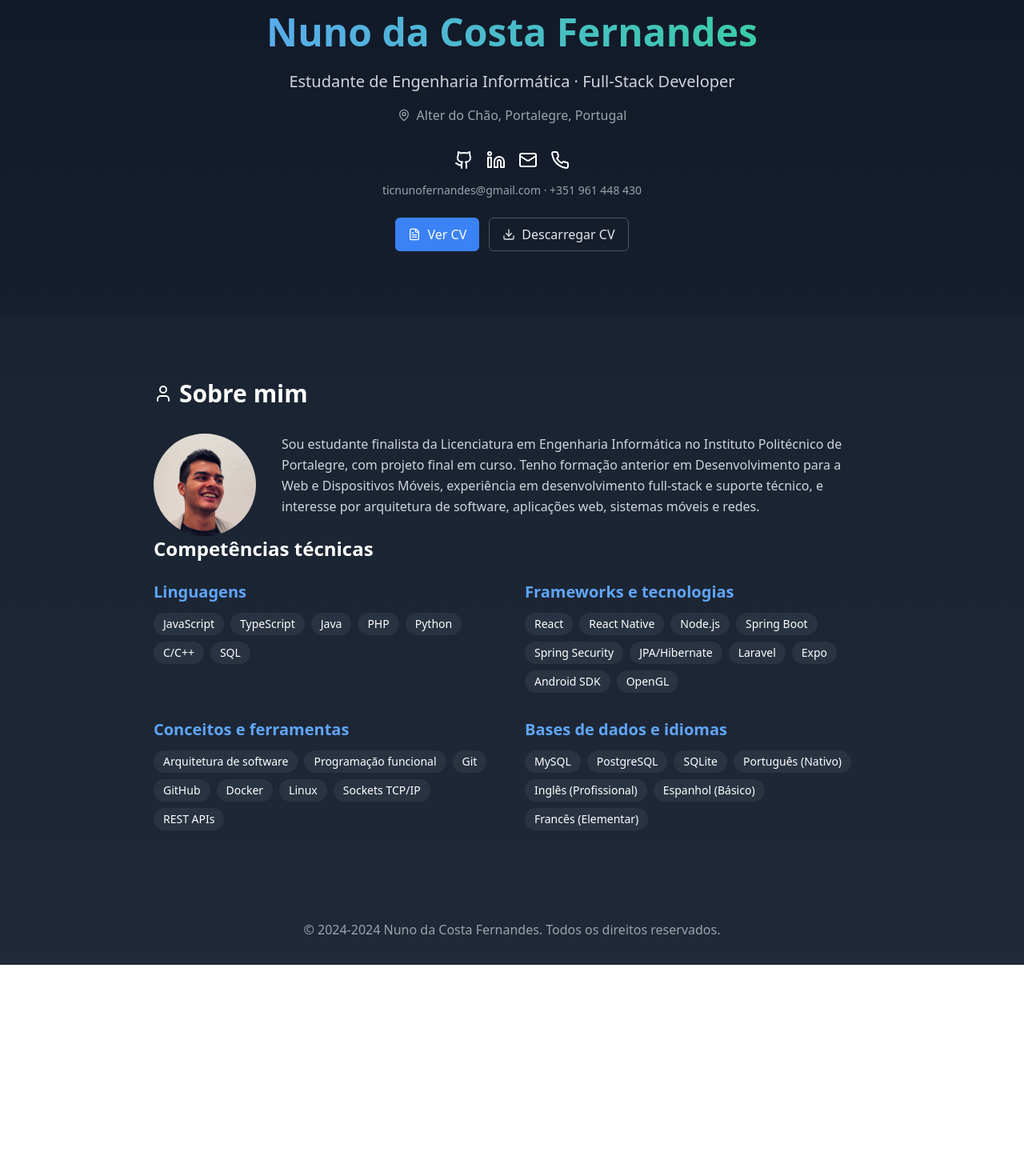
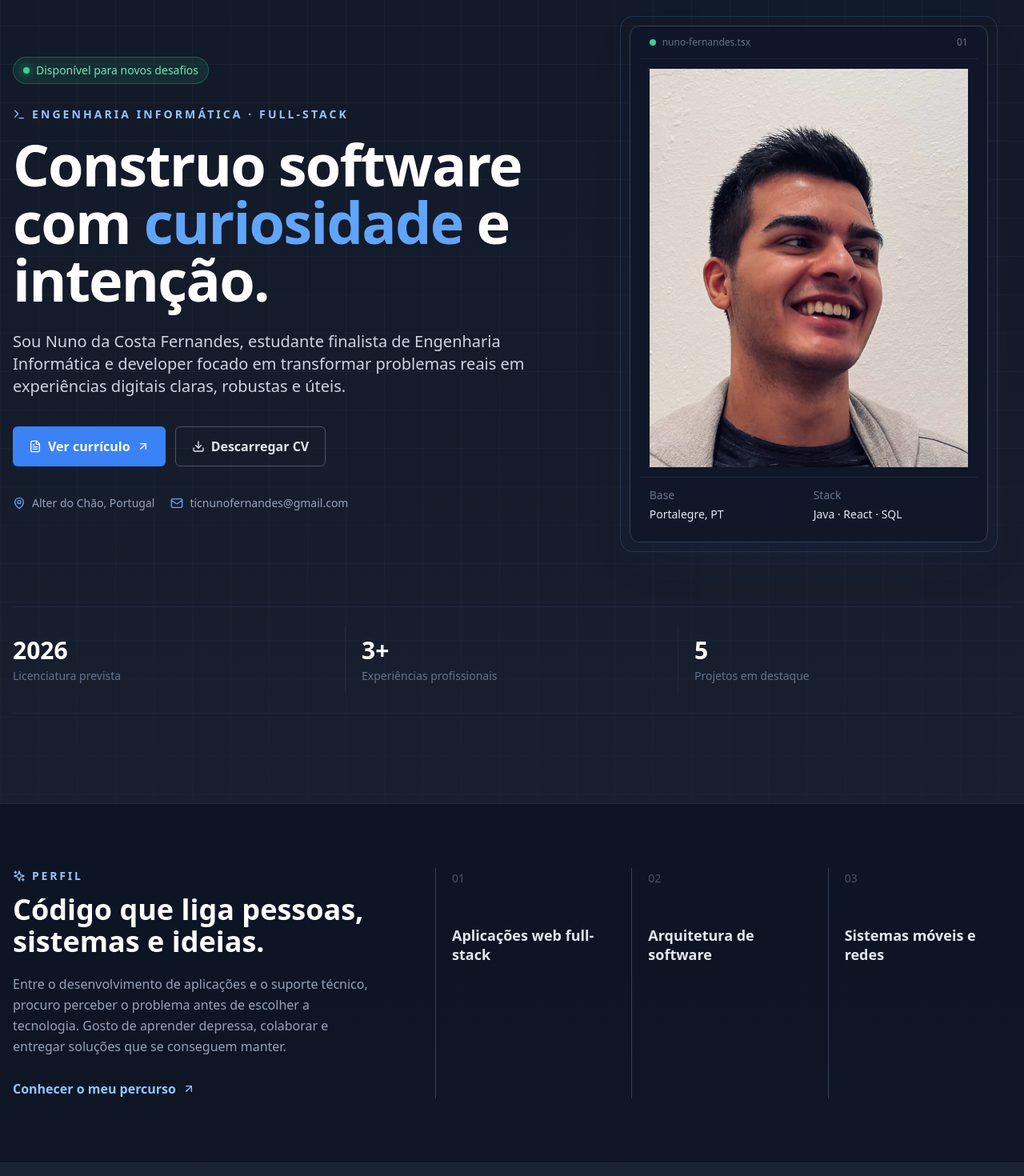
Before and after one commit to nunofernandes2000/Portfolio, a React (Vite) app: page / in a window 1280 px wide. Shown: the part 120-1590 px from the top of the page at 80% size. Before the commit the page ends 1326 px from the top, so only its background shows below. Built offline with nearby package versions, Linux system fonts and the light colour scheme.

Commit message:
feat(home): redesign portfolio landing page

```diff
--- a/src/pages/Home.tsx
+++ b/src/pages/Home.tsx
@@ -1,76 +1,161 @@
-import { Download, FileText, Github, Linkedin, Mail, MapPin, Phone, User } from 'lucide-react';
+import {
+  ArrowUpRight,
+  Download,
+  FileText,
+  Github,
+  Linkedin,
+  Mail,
+  MapPin,
+  Phone,
+  Sparkles,
+  Terminal,
+  UserRound
+} from 'lucide-react';
 import { TechStack } from '../components/TechStack';
-import myPhoto from '../assets/my-photo.jpeg'; // Ajuste o caminho conforme necessário
+import myPhoto from '../assets/my-photo.jpeg';
+
+const highlights = [
+  { value: '2026', label: 'Licenciatura prevista' },
+  { value: '3+', label: 'Experiências profissionais' },
+  { value: '5', label: 'Projetos em destaque' }
+];
+
+const focusAreas = [
+  'Aplicações web full-stack',
+  'Arquitetura de software',
+  'Sistemas móveis e redes'
+];
 
 export function Home() {
   return (
-    <>
-      {/* Seção Hero */}
-      <header className="container mx-auto px-4 py-20">
-        <div className="max-w-4xl mx-auto text-center">
-          <h1 className="text-5xl font-bold mb-6 bg-clip-text text-transparent bg-gradient-to-r from-blue-400 to-emerald-400">
-            Nuno da Costa Fernandes
+    <div className="relative overflow-hidden">
+      <div className="pointer-events-none absolute inset-0 bg-[linear-gradient(rgba(148,163,184,0.06)_1px,transparent_1px),linear-gradient(90deg,rgba(148,163,184,0.06)_1px,transparent_1px)] bg-[size:48px_48px] [mask-image:linear-gradient(to_bottom,black,transparent_75%)]" />
+      <section className="relative container mx-auto px-4 pb-20 pt-16 md:pb-28 md:pt-24">
+        <div className="grid items-center gap-14 lg:grid-cols-[1.15fr_0.85fr]">
+          <div>
+            <div className="mb-7 inline-flex items-center gap-2 rounded-full border border-emerald-400/30 bg-emerald-400/10 px-3 py-1.5 text-sm text-emerald-300">
+              <span className="h-2 w-2 rounded-full bg-emerald-400 shadow-[0_0_12px_rgba(52,211,153,0.8)]" />
+              Disponível para novos desafios
+            </div>
+            <p className="mb-4 flex items-center gap-2 text-sm font-semibold uppercase tracking-[0.22em] text-blue-300">
+              <Terminal className="h-4 w-4" /> Engenharia Informática · Full-Stack
+            </p>
+            <h1 className="max-w-4xl text-5xl font-bold leading-[1.05] tracking-tight text-white md:text-7xl">
+              Construo software com <span className="text-blue-400">curiosidade</span> e intenção.
             </h1>
-          <p className="text-xl text-gray-300 mb-4">
-            Estudante de Engenharia Informática · Full-Stack Developer
+            <p className="mt-7 max-w-2xl text-lg leading-relaxed text-slate-300 md:text-xl">
+              Sou Nuno da Costa Fernandes, estudante finalista de Engenharia Informática e developer focado em transformar problemas reais em experiências digitais claras, robustas e úteis.
             </p>
-          <p className="text-gray-400 mb-8 flex items-center justify-center gap-2">
-            <MapPin className="w-4 h-4" /> Alter do Chão, Portalegre, Portugal
-          </p>
-          <div className="flex justify-center gap-4 mb-4">
-            <a href="https://github.com/nunofernandes2000" aria-label="GitHub" className="hover:text-blue-400 transition-colors">
-              <Github className="w-6 h-6" />
-            </a>
-            <a href="https://www.linkedin.com/in/nuno-fernandes-164910238/" aria-label="LinkedIn" className="hover:text-blue-400 transition-colors">
-              <Linkedin className="w-6 h-6" />
-            </a>
-            <a href="mailto:ticnunofernandes@gmail.com" aria-label="Email" className="hover:text-blue-400 transition-colors">
-              <Mail className="w-6 h-6" />
-            </a>
-            <a href="tel:+351961448430" aria-label="Telefone" className="hover:text-blue-400 transition-colors">
-              <Phone className="w-6 h-6" />
-            </a>
-          </div>
-          <p className="text-sm text-gray-400">ticnunofernandes@gmail.com · +351 961 448 430</p>
-          <div className="flex flex-wrap justify-center gap-3 mt-6">
+            <div className="mt-9 flex flex-wrap gap-3">
               <a
                 href="/cv/CV_Nuno_2026.pdf"
                 target="_blank"
                 rel="noreferrer"
-              className="inline-flex items-center gap-2 px-4 py-2 rounded-md bg-blue-500 text-white hover:bg-blue-400 transition-colors"
+                className="inline-flex items-center gap-2 rounded-md bg-blue-500 px-5 py-3 font-semibold text-white transition-all hover:-translate-y-0.5 hover:bg-blue-400 focus:outline-none focus:ring-2 focus:ring-blue-300"
               >
-              <FileText className="w-4 h-4" />
-              Ver CV
+                <FileText className="h-4 w-4" />
+                Ver currículo
+                <ArrowUpRight className="h-4 w-4" />
               </a>
               <a
                 href="/cv/CV_Nuno_2026.pdf"
                 download="CV_Nuno_2026.pdf"
-              className="inline-flex items-center gap-2 px-4 py-2 rounded-md border border-gray-600 text-gray-200 hover:border-blue-400 hover:text-blue-400 transition-colors"
+                className="inline-flex items-center gap-2 rounded-md border border-slate-600 px-5 py-3 font-semibold text-slate-200 transition-all hover:-translate-y-0.5 hover:border-slate-400 hover:text-white focus:outline-none focus:ring-2 focus:ring-slate-400"
               >
-              <Download className="w-4 h-4" />
+                <Download className="h-4 w-4" />
                 Descarregar CV
               </a>
             </div>
+            <div className="mt-9 flex flex-wrap items-center gap-x-5 gap-y-3 text-sm text-slate-400">
+              <span className="flex items-center gap-2"><MapPin className="h-4 w-4 text-blue-400" /> Alter do Chão, Portugal</span>
+              <span className="flex items-center gap-2"><Mail className="h-4 w-4 text-blue-400" /> ticnunofernandes@gmail.com</span>
             </div>
-      </header>
+          </div>
 
-      <section className="py-20 bg-gray-800/50">
-        <div className="container mx-auto px-4">
-          <div className="max-w-4xl mx-auto">
-            <h2 className="text-3xl font-bold mb-8 flex items-center gap-2">
-              <User className="w-6 h-6" />
-              Sobre mim
-            </h2>
-            <div className="flex flex-col md:flex-row items-center md:items-start gap-8">
-              <img src={myPhoto} alt="Nuno Fernandes" className="w-32 h-32 rounded-full object-cover" />
-              <p className="text-gray-300 leading-relaxed">
-                Sou estudante finalista da Licenciatura em Engenharia Informática no Instituto Politécnico de Portalegre, com projeto final em curso. Tenho formação anterior em Desenvolvimento para a Web e Dispositivos Móveis, experiência em desenvolvimento full-stack e suporte técnico, e interesse por arquitetura de software, aplicações web, sistemas móveis e redes.
+          <div className="relative mx-auto w-full max-w-md lg:justify-self-end">
+            <div className="absolute -inset-3 rounded-2xl border border-blue-400/20" />
+            <div className="relative overflow-hidden rounded-xl border border-slate-700 bg-slate-900/90 p-3 shadow-2xl shadow-blue-950/30">
+              <div className="flex items-center justify-between border-b border-slate-800 px-3 pb-3 text-xs text-slate-500">
+                <span className="flex items-center gap-2"><span className="h-2 w-2 rounded-full bg-emerald-400" /> nuno-fernandes.tsx</span>
+                <span>01</span>
+              </div>
+              <div className="p-3">
+                <img src={myPhoto} alt="Nuno da Costa Fernandes" className="aspect-[4/5] w-full object-cover object-center grayscale-[15%]" />
+              </div>
+              <div className="grid grid-cols-2 gap-3 border-t border-slate-800 p-3 text-sm">
+                <div>
+                  <p className="text-slate-500">Base</p>
+                  <p className="mt-1 font-medium text-slate-200">Portalegre, PT</p>
+                </div>
+                <div>
+                  <p className="text-slate-500">Stack</p>
+                  <p className="mt-1 font-medium text-slate-200">Java · React · SQL</p>
+                </div>
+              </div>
+            </div>
+          </div>
+        </div>
+
+        <div className="mt-20 grid border-y border-slate-800 py-6 sm:grid-cols-3">
+          {highlights.map((highlight) => (
+            <div key={highlight.label} className="border-slate-800 px-5 py-3 first:pl-0 sm:border-r last:border-0">
+              <p className="text-3xl font-bold text-white">{highlight.value}</p>
+              <p className="mt-1 text-sm text-slate-500">{highlight.label}</p>
+            </div>
+          ))}
+        </div>
+      </section>
+
+      <section className="relative border-y border-slate-800 bg-slate-950/45">
+        <div className="container mx-auto grid gap-12 px-4 py-16 lg:grid-cols-[0.8fr_1.2fr] lg:py-20">
+          <div>
+            <p className="mb-3 flex items-center gap-2 text-sm font-semibold uppercase tracking-[0.2em] text-blue-300">
+              <Sparkles className="h-4 w-4" /> Perfil
             </p>
+            <h2 className="max-w-md text-3xl font-bold leading-tight text-white md:text-4xl">Código que liga pessoas, sistemas e ideias.</h2>
+            <p className="mt-5 max-w-md leading-relaxed text-slate-400">
+              Entre o desenvolvimento de aplicações e o suporte técnico, procuro perceber o problema antes de escolher a tecnologia. Gosto de aprender depressa, colaborar e entregar soluções que se conseguem manter.
+            </p>
+            <a href="/achievements" className="mt-7 inline-flex items-center gap-2 font-semibold text-blue-300 transition-colors hover:text-blue-200">
+              Conhecer o meu percurso <ArrowUpRight className="h-4 w-4" />
+            </a>
           </div>
-            <TechStack />
+          <div className="grid gap-4 sm:grid-cols-3">
+            {focusAreas.map((area, index) => (
+              <div key={area} className="group border-l border-slate-700 pl-5 transition-colors hover:border-blue-400">
+                <span className="text-sm text-slate-600">0{index + 1}</span>
+                <h3 className="mt-12 text-lg font-semibold leading-snug text-slate-200 group-hover:text-white">{area}</h3>
+              </div>
+            ))}
           </div>
         </div>
       </section>
-    </>
+
+      <section className="relative container mx-auto px-4 py-16 md:py-20">
+        <div className="mb-10 flex flex-col justify-between gap-4 md:flex-row md:items-end">
+          <div>
+            <p className="mb-3 flex items-center gap-2 text-sm font-semibold uppercase tracking-[0.2em] text-blue-300"><UserRound className="h-4 w-4" /> Ferramentas</p>
+            <h2 className="text-3xl font-bold text-white md:text-4xl">A minha caixa de ferramentas</h2>
+          </div>
+          <a href="/projects" className="inline-flex items-center gap-2 font-semibold text-slate-300 transition-colors hover:text-white">Explorar projetos <ArrowUpRight className="h-4 w-4" /></a>
+        </div>
+        <TechStack />
+      </section>
+
+      <section className="container mx-auto px-4 pb-20">
+        <div className="flex flex-col items-start justify-between gap-6 rounded-xl border border-blue-400/20 bg-blue-500/10 p-7 md:flex-row md:items-center md:p-10">
+          <div>
+            <p className="text-sm font-semibold uppercase tracking-[0.18em] text-blue-300">Vamos conversar</p>
+            <h2 className="mt-2 text-2xl font-bold text-white md:text-3xl">Tem um problema interessante para resolver?</h2>
+          </div>
+          <div className="flex flex-wrap gap-3">
+            <a href="mailto:ticnunofernandes@gmail.com" className="inline-flex items-center gap-2 rounded-md bg-white px-4 py-2.5 font-semibold text-slate-900 transition-colors hover:bg-blue-50"><Mail className="h-4 w-4" /> Enviar email</a>
+            <a href="https://www.linkedin.com/in/nuno-fernandes-164910238/" target="_blank" rel="noreferrer" aria-label="LinkedIn" className="inline-flex items-center gap-2 rounded-md border border-blue-300/30 px-4 py-2.5 font-semibold text-blue-100 transition-colors hover:border-blue-200 hover:bg-blue-400/10"><Linkedin className="h-4 w-4" /> LinkedIn</a>
+            <a href="https://github.com/nunofernandes2000" target="_blank" rel="noreferrer" aria-label="GitHub" className="inline-flex items-center gap-2 rounded-md border border-blue-300/30 px-4 py-2.5 font-semibold text-blue-100 transition-colors hover:border-blue-200 hover:bg-blue-400/10"><Github className="h-4 w-4" /> GitHub</a>
+            <a href="tel:+351961448430" aria-label="Telefone" className="inline-flex items-center gap-2 rounded-md border border-blue-300/30 px-4 py-2.5 font-semibold text-blue-100 transition-colors hover:border-blue-200 hover:bg-blue-400/10"><Phone className="h-4 w-4" /> Telefone</a>
+          </div>
+        </div>
+      </section>
+    </div>
   );
 }
```
Lines whose indentation alone changed are shown as unchanged.
